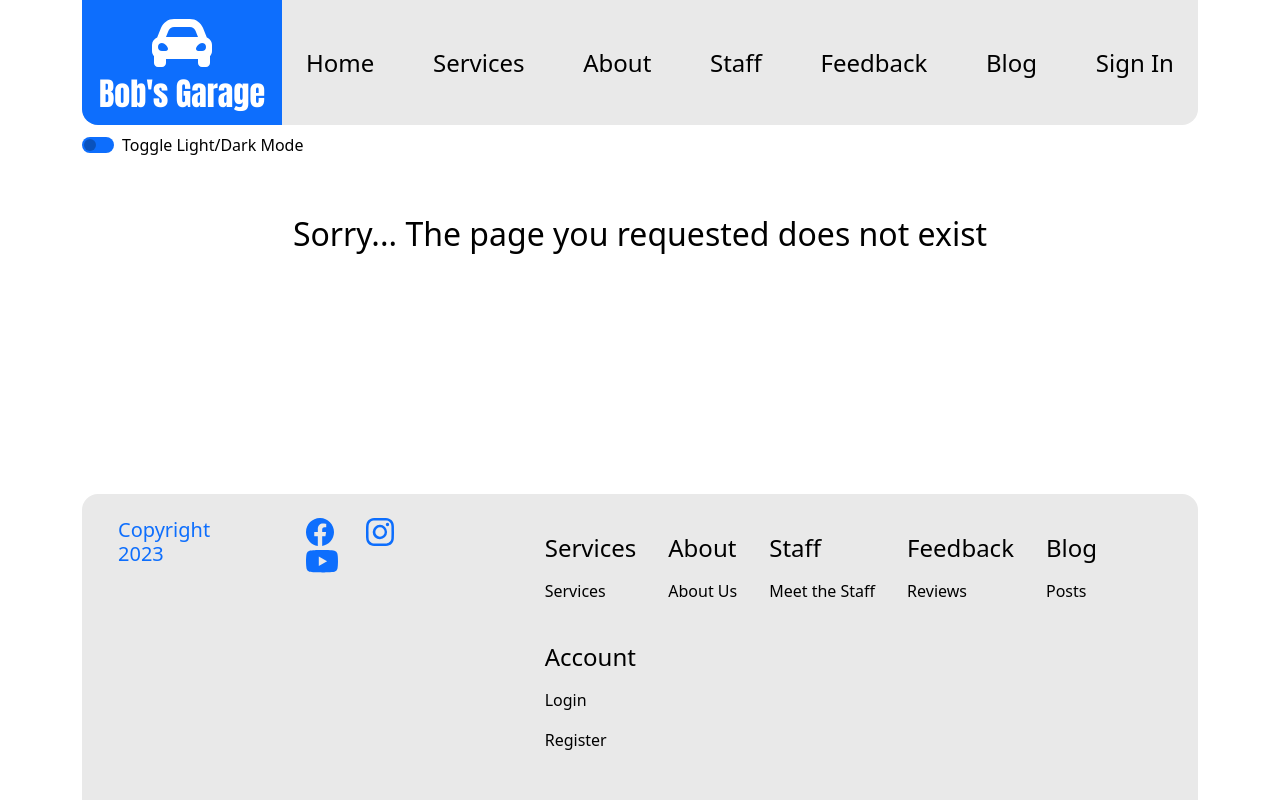
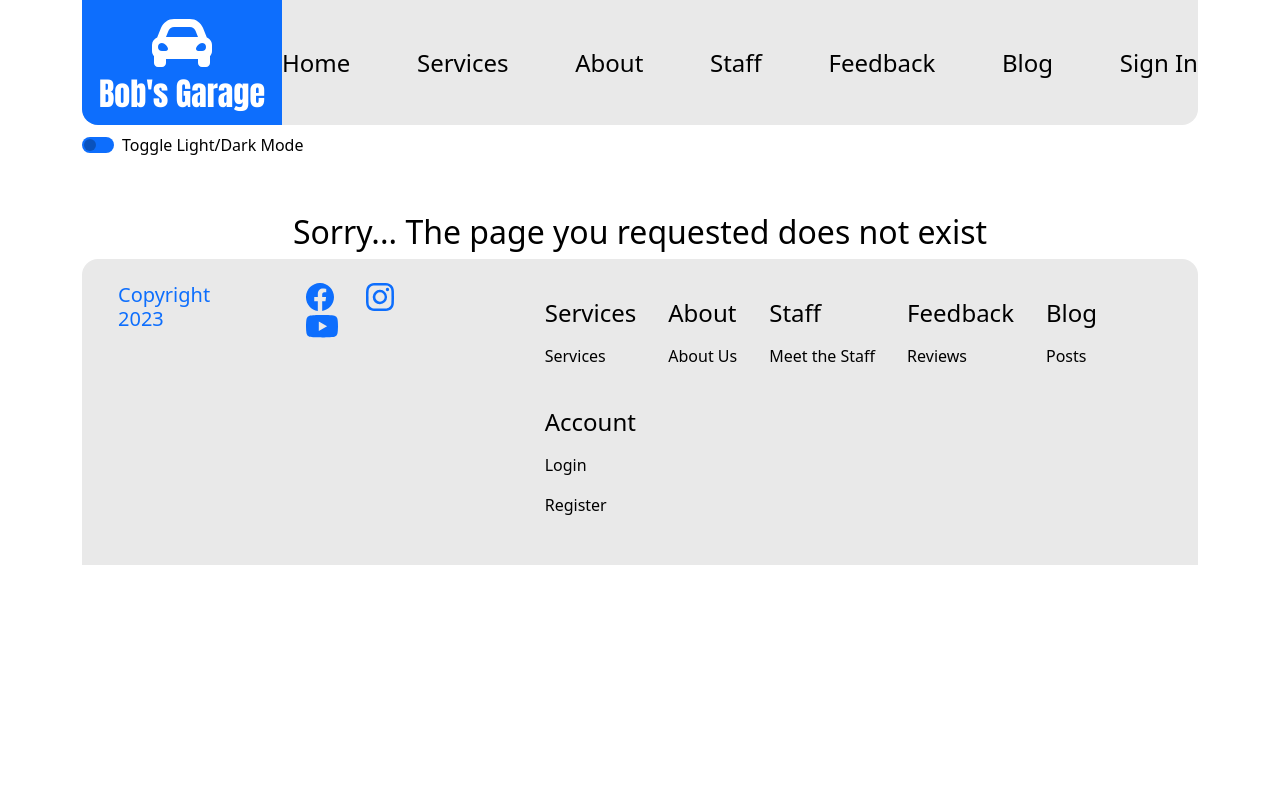
Before and after one commit to Matt-Bruce111/bobs-garage-frontend, a React (Create React App) app: page / in a window 1280 px wide. Built offline with nearby package versions, Linux system fonts and the light colour scheme.

Commit message:
Fixed navbar responsiveness

```diff
--- a/src/App.js
+++ b/src/App.js
@@ -50,7 +50,7 @@ const App = () => {
   return (
     <Provider store={store}>
       <Router>
-        <div className='container-lg d-flex flex-column min-vh-100'>
+        <div className='container-lg min-vh-100'>
           <Header />
           <Alert />
           <Routes>
--- a/src/components/layout/Alert.js
+++ b/src/components/layout/Alert.js
@@ -8,7 +8,7 @@ const Alert = ({ alerts }) => {
   return (alerts !== null && alerts.length > 0 && alerts.map( alert =>
     // The alert-type will determine the colour of the alert.
     (
-      <div key={alert.id} className={`mt-4 alert alert-${alert.alertType}`} >
+      <div key={alert.id} className={`alert alert-${alert.alertType}`} >
         {alert.msg}
       </div>
     ))
--- a/src/components/layout/Header.js
+++ b/src/components/layout/Header.js
@@ -22,7 +22,7 @@ const Header = ({ logout }) => {
 
   // If user is authenticated, show logout link, else show sign in link
   if(isAuthenticated){
-    signInOut = <NavLink onClick={logout} className="nav-thing" to="/">Logout</NavLink>
+    signInOut = <NavLink onClick={logout} className="nav-thing" to="/home" style={{border: '0px'}}>Logout</NavLink>
   } else {
     signInOut = <NavLink className="nav-thing" to="/login">Sign In</NavLink>
   }
@@ -58,15 +58,14 @@ const Header = ({ logout }) => {
 
   return (
     <div>
-      <Navbar collapseOnSelect expand="lg" className='m-0 p-0 rounded-bottom-4 overflow-hidden' id='header'>
-        <Container className='p-0 m-0'>
+      <Navbar collapseOnSelect expand="lg" className='m-0 p-0 w-100 rounded-bottom-4 overflow-hidden d-flex justify-content-between' id='header'>
           <div className='d-flex bobs-garage' style={{width: '200px', height: '125px'}}>
             <Navbar.Brand href="/home" className='p-0 text-center my-auto mx-auto'><FaCarAlt style={{fontSize: '4rem', color: 'white'}}/><h2 className='my-0 mx-2 text-center bobs-garage'>Bob's Garage</h2></Navbar.Brand>
           </div>
 
           <Navbar.Toggle className='me-4' aria-controls="responsive-navbar-nav" style={{width: '75px', height: '75px'}} />
           <Navbar.Collapse id="responsive-navbar-nav">
-            <Nav className="d-flex justify-content-between text-center mx-4 w-100 fs-4">
+            <Nav className="d-flex justify-content-between w-100 text-center fs-4">
               <NavLink className="nav-thing hover-border" activeClassName="active"  to="/home">Home</NavLink>
               <NavLink className="nav-thing hover-border" activeClassName="active"  to="/services">Services</NavLink>
               <NavLink className="nav-thing hover-border" activeClassName="active"  to="/about">About</NavLink>
@@ -76,7 +75,6 @@ const Header = ({ logout }) => {
               {signInOut}
             </Nav>
           </Navbar.Collapse>
-        </Container>
       </Navbar>
       <div class="form-check form-switch py-2">
         <input class="form-check-input" type="checkbox" role="switch" onChange={toggleTheme} defaultChecked={theme ==='dark'}id="flexSwitchCheckChecked" />
--- a/src/components/services/Service.js
+++ b/src/components/services/Service.js
@@ -25,7 +25,7 @@ const Service = ({ oneService }) => {
   }
 
   return (
-    <div className='row w-100 text-light mx-0 my-4 rounded-4 overflow-hidden' style={{height: '200px', 'maxHeight': '200px'}}>
+    <div className='row w-100 text-light mx-0 my-4 rounded-4 overflow-hidden' style={{minHeight: '200px'}}>
       <div className='col-2 d-flex fs-4 px-0 outer' style={{'min-width': '110px'}}>
         <p className='text-center my-auto mx-auto px-2'>{service}</p>
       </div>
```
